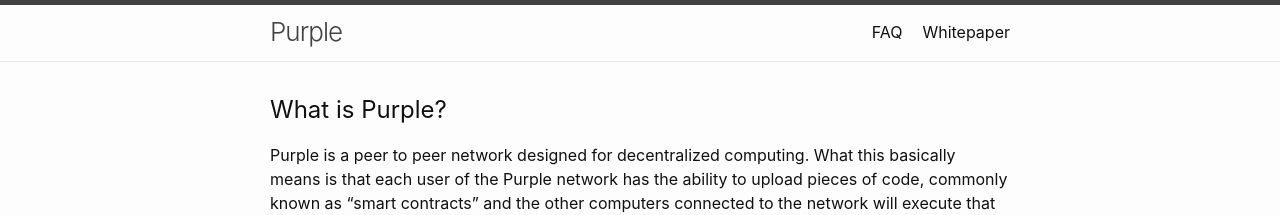
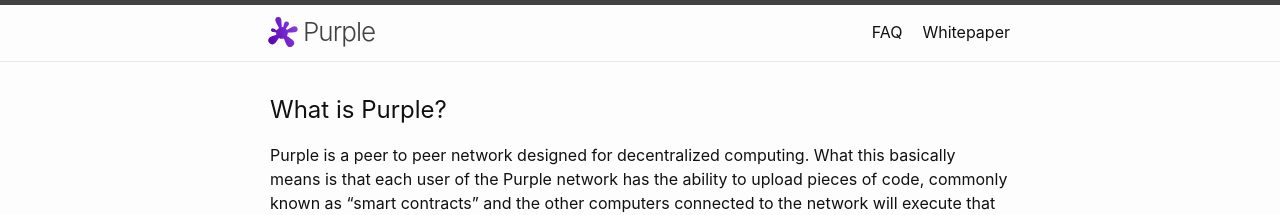
Before and after one commit to purpleprotocol/purpleprotocol.github.io, a Jekyll site: the page built from index.md, in a window 1280 px wide. Shown: the top 215 px of the page. Built offline with Jekyll 4.4.1, drawn with Linux system fonts in a browser that asks for light colours; our own code applies the rules of GitHub Pages for plain Markdown files.

Commit message:
Added logo

```diff
--- a/_includes/header.html
+++ b/_includes/header.html
@@ -3,7 +3,10 @@
   <div class="wrapper">
     {%- assign default_paths = site.pages | map: "path" -%}
     {%- assign page_paths = site.header_pages | default: default_paths -%}
-    <a class="site-title" rel="author" href="{{ "/" | relative_url }}">{{ site.title | escape }}</a>
+    <a class="site-title" style="padding-left: 33px;" rel="author" href="{{ "/" | relative_url }}">
+      <svg width="30" height="30" style="cursor: pointer; position: absolute; margin-top: 12px;margin-left: -35px;" data="{{ '/assets/logo.svg' | relative_url }}" <svg xmlns="http://www.w3.org/2000/svg" xmlns:xlink="http://www.w3.org/1999/xlink" viewBox="0 0 260.3 266.55"><defs><style>.cls-1{fill:url(#linear-gradient);}</style><linearGradient id="linear-gradient" x1="0.08" y1="175.82" x2="266.08" y2="95.82" gradientUnits="userSpaceOnUse"><stop offset="0" stop-color="#5b04b7"/><stop offset="1" stop-color="#8c40e0"/></linearGradient></defs><title>Asset 1</title><g id="Layer_2" data-name="Layer 2"><g id="Layer_1-2" data-name="Layer 1"><path class="cls-1" d="M237.3,136.29c-7.58,1.3-37,2.71-64.32,3.79a51.74,51.74,0,0,1-7.67,29.07c24.54,15.66,51.23,33.8,57,42a35.24,35.24,0,1,1-57.86,40.25c-5.55-8-16.36-35.27-25.8-60.62A52,52,0,0,1,93.56,186c-13.92,21.49-29.44,43.93-37,49.67a35.24,35.24,0,0,1-42.63-56.13c7.54-5.72,33.12-14.8,57.38-22.6a52,52,0,0,1-2-19.91c-17.23-1.85-32.95-3.9-36.36-5.47a16.42,16.42,0,1,1,13.8-29.8C50,103.24,62,109.68,75.44,117A52.18,52.18,0,0,1,95.32,96.73c-15.2-27.25-31.73-58.13-33-65.8a26.48,26.48,0,1,1,52.22-8.87c1.27,7.43,3,39,4.31,67.92a51.26,51.26,0,0,1,13.28,1.13c4.42-19,9.07-37.11,11.66-41.48A21.09,21.09,0,0,1,180,71.19c-2.51,4.22-13.36,17.43-25.09,31.3a51.67,51.67,0,0,1,10.5,12.34C191.19,99.5,220.08,83.11,228,81.76a27.66,27.66,0,1,1,9.34,54.53Z"/></g></g></svg>
+      {{ site.title | escape }}
+    </a>
 
     {%- if page_paths -%}
       <nav class="site-nav">
```
Also changed, not shown: assets/logo.svg (added).
